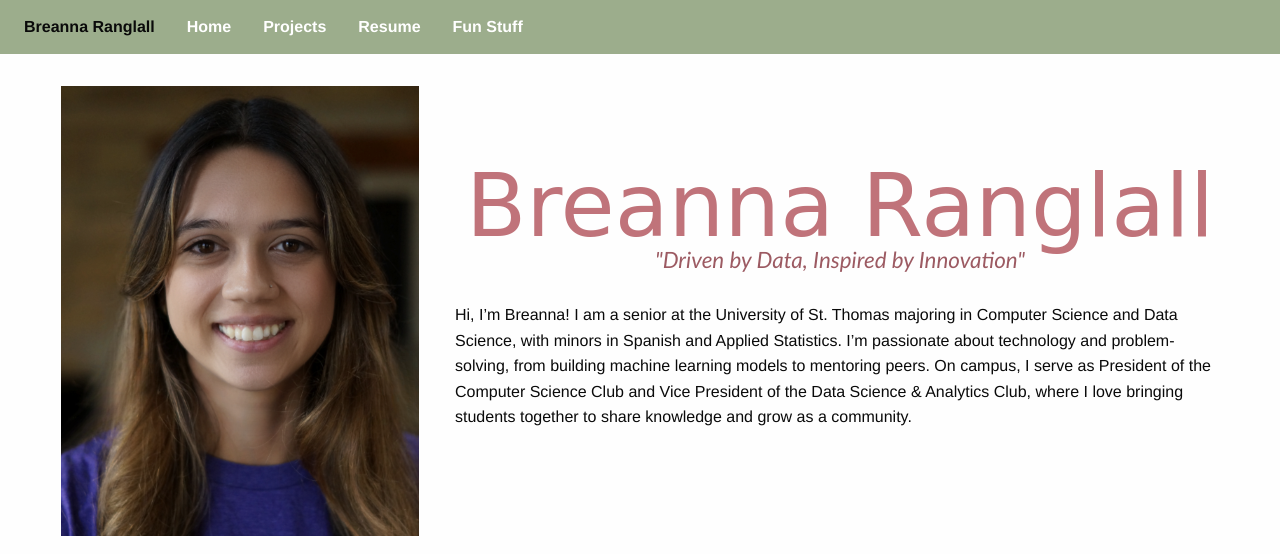
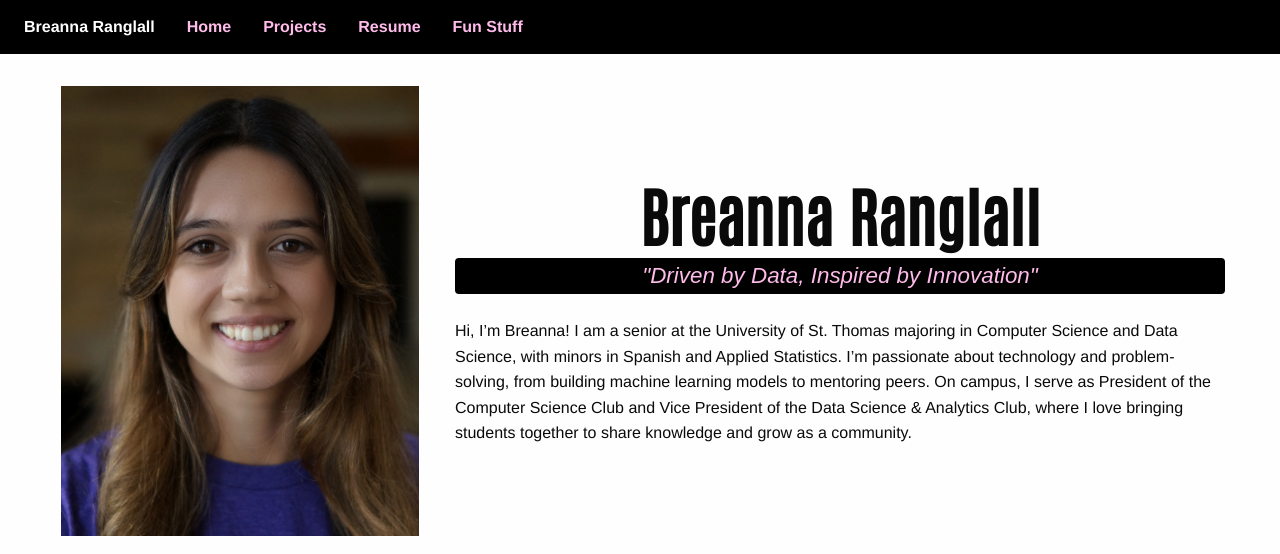
Before and after one commit to ranglall/ranglall.github.io, a plain HTML site: page index.html in a window 1280 px wide. Shown: the top 554 px of the page. Drawn offline with Linux system fonts and the light colour scheme; a web font is replaced by a local one.

Commit message:
update nav bar

```diff
--- a/css/index.css
+++ b/css/index.css
@@ -1,12 +1,12 @@
 /* Name styling */
 h1.name {
-  font-family: "Brush Script MT", "Lucida Handwriting", cursive;
-  color: #C0737A;
+  font-family: 'Antonio', sans-serif;
   text-align: center;
-  font-size: 5.5rem;
-  margin-top: 1rem;
-  margin-bottom: 1rem;
+  font-size: 4rem;
+  margin-top: 3rem;
+  margin-bottom: 2rem;
   line-height: 0.65;
+  font-weight: bold;
 }
 
 @media (max-width: 600px) {
@@ -26,12 +26,15 @@ h1.name {
 
 .tagline {
   text-align: center;
-  font-family: "Trebuchet MS", sans-serif;
+  font-family: 'TT Bricks Trial', sans-serif;
   font-style: italic;
   font-size: 1.4rem;
-  color: #9C5A62;
+  color: #ffbbea;
   margin-top: -0.5rem;
   margin-bottom: 1.5rem;
+  font-style: italics;
+  background-color: #000001;
+  border-radius: 0.25rem;
 }
 
 
--- a/css/navbar.css
+++ b/css/navbar.css
@@ -1,30 +1,40 @@
 /* Mobile nav bar */
 .title-bar,
 .title-bar .menu-icon {
-  background-color: #9CAD8C ;
+  background-color: #000001;
 }
 .title-bar .menu-icon::after {
-  background: #fff;
-  box-shadow: 0 0.4375rem 0 #fff, 0 0.875rem 0 #fff;
+  background: #ffbbea;
+  box-shadow: 0 0.4375rem 0 #ffbbea, 0 0.875rem 0 #ffbbea, 0 0.875rem 0 #ffbbea;
 }
 
 /* Expanded nav bar */
 .top-bar,
 .top-bar .menu{
-  background-color: #9CAD8C ;
+  background-color: #000001;
   border: 0;
   box-shadow: none;
 }
 
+/* nav bar titles */
+.title-bar-title{
+   color: #ffbbea;
+}
+
+.top-bar .menu li.menu-text {
+  color: #ffffff;
+}
+
+
 /* Links to other pages */
 .top-bar .menu a {
-  color: #fff;
+  color: #ffbbea;
   font-weight: 700;
 }
 
 /* Hover links */
 .top-bar .menu a:hover {
-  background-color: #7E8C69;
-  color: #fff ;
+  background-color: #ffbbea;
+  color: #000001;
   border-radius: 0.25rem;
 }
--- a/index.html
+++ b/index.html
@@ -7,6 +7,8 @@
   <link rel="stylesheet" href="css/foundation.css">
   <link rel="stylesheet" href="css/navbar.css">
   <link rel="stylesheet" href="css/index.css">
+  <link href='https://fonts.googleapis.com/css?family=Antonio' rel='stylesheet'>
+  <link href="https://fonts.cdnfonts.com/css/tt-bricks-trial?styles=152953" rel="stylesheet">
 </head>
 <body>
 
```
Also changed, not shown: contact.html (added).
